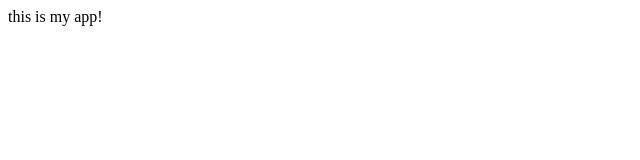
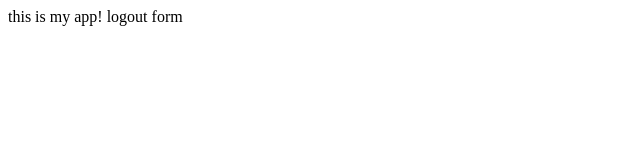
Before and after one commit to JancyElsa/myappsample, a plain HTML site: page index.html in a window 1280 px wide. Shown: the full height of the page, 0-640 px from the left. Drawn offline with Linux system fonts and the light colour scheme.

Commit message:
another change

```diff
--- a/index.html
+++ b/index.html
@@ -5,6 +5,6 @@
     </head>
     <body>
         this is my app!
-
+        logout form
     </body>
 </html>
```
Also changed, not shown: logout.html (added, +1 -0 lines).
